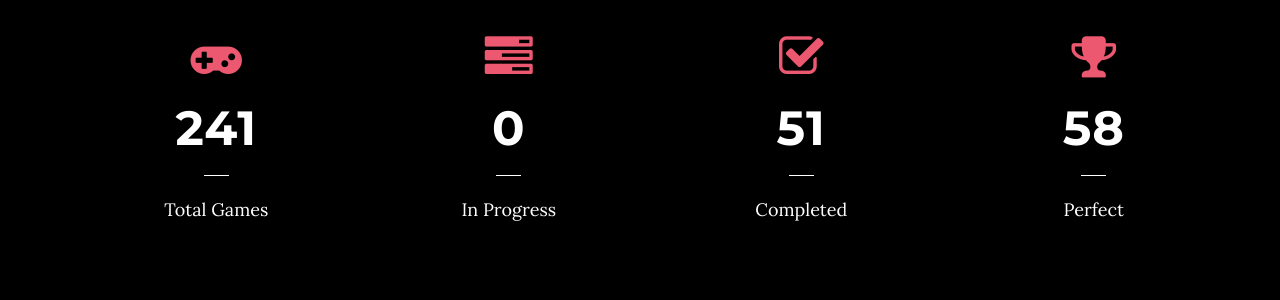
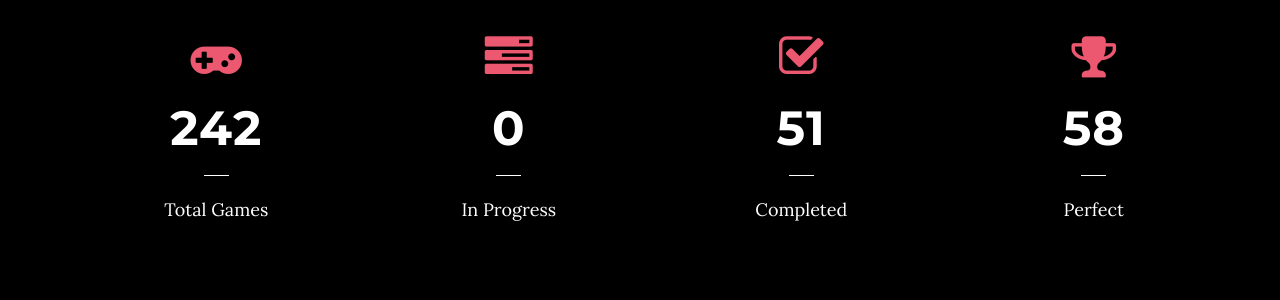
Before and after one commit to kuangami/kuangami.github.io, a Jekyll site: the page built from index.html, in a window 1280 px wide and 900 px high, scrolled down 1004 px. Shown: the part 161-461 px from the top of the window. Built offline with Jekyll 4.4.1, drawn with Linux system fonts in a browser that asks for light colours.

Commit message:
GitHub Actions commit

```diff
--- a/_data/gamestats.json
+++ b/_data/gamestats.json
@@ -1 +1 @@
-{"records":[{"id":"recDpuCGl3HejB9TY","createdTime":"2023-05-03T13:16:41.000Z","fields":{"Total Games":241,"Playing":0,"Completed":51,"Perfect":58}}]}
+{"records":[{"id":"recDpuCGl3HejB9TY","createdTime":"2023-05-03T13:16:41.000Z","fields":{"Total Games":242,"Playing":0,"Completed":51,"Perfect":58}}]}
```
Also changed, not shown: _data/recentplay.json (+1 -1 lines).
